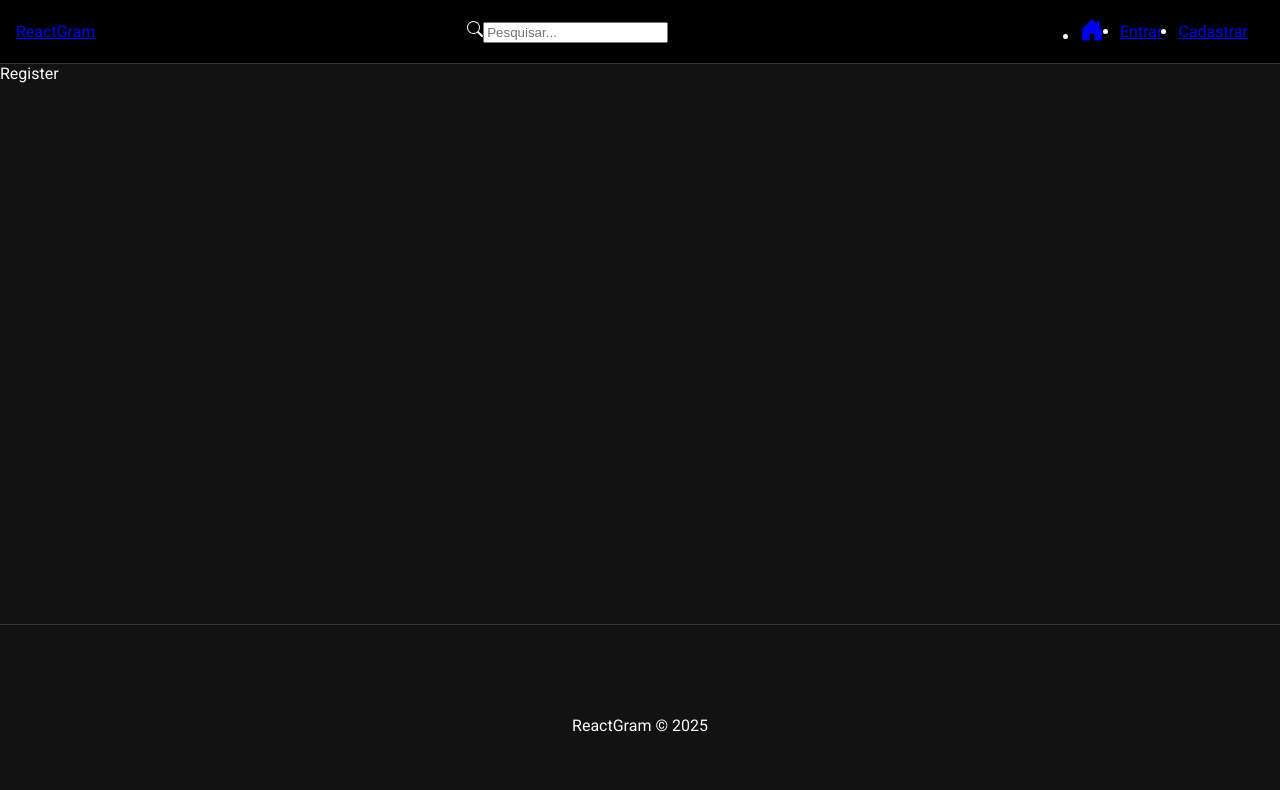
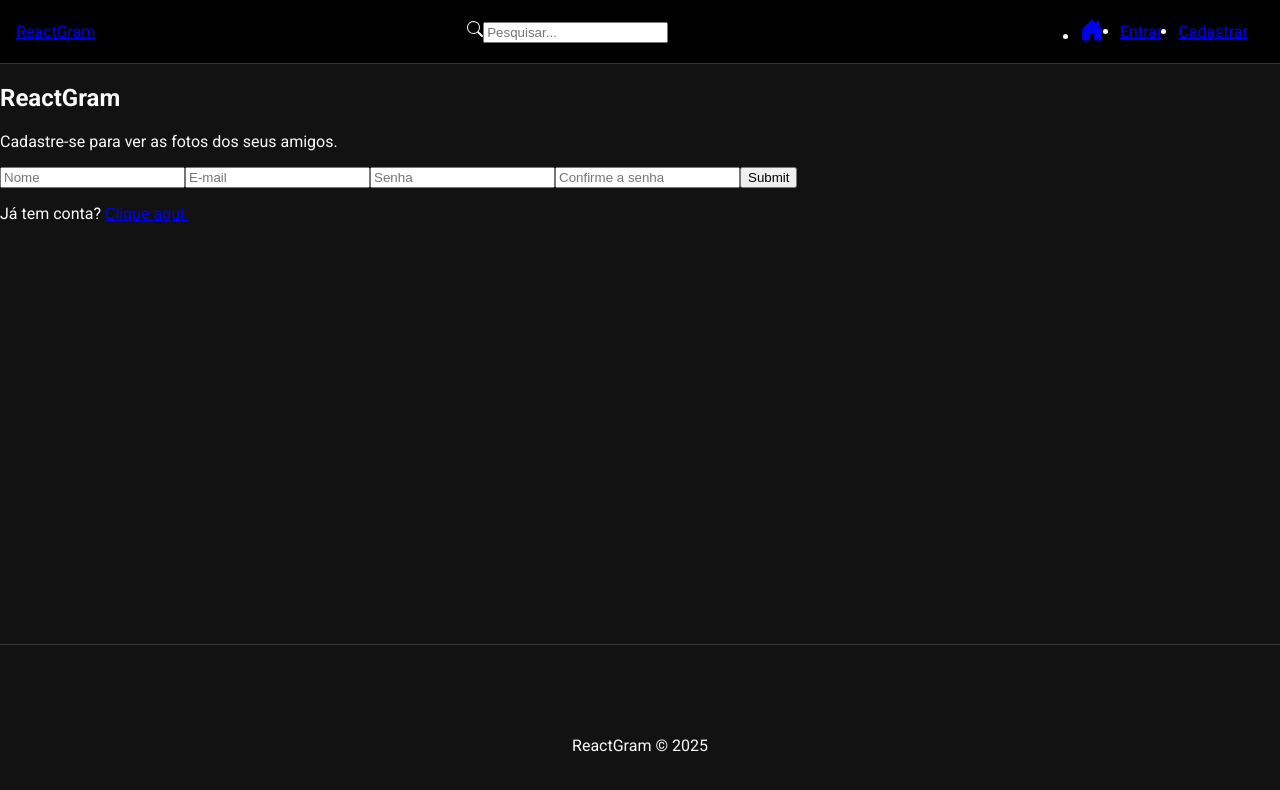
Before and after one commit to leandro-SI/react-gram-app, a React (Create React App) app in the folder front_end/: page /register in a window 1280 px wide. Shown: the top 790 px of the page. Built offline with nearby package versions, Linux system fonts and the light colour scheme; the HTML template or start-up script is replaced by a standard one.

Commit message:
criando formulário de cadastro

```diff
--- a/front_end/src/pages/Auth/Register.jsx
+++ b/front_end/src/pages/Auth/Register.jsx
@@ -1,10 +1,32 @@
-import React from 'react'
 import "./Auth.css";
+// Components
+import { Link } from "react-router-dom";
+
+// Hooks
+import { useState, useEffect } from 'react'
+
 
 const Register = () => {
-  return (
-    <div>Register</div>
-  )
+
+  const handleSubmit = (e) => {
+    e.preventDefault()
+    console.log("Registrando....");
+  }
+
+  return <div>
+    <h2>ReactGram</h2>
+    <p className='subtitle'>Cadastre-se para ver as fotos dos seus amigos.</p>
+    <form onSubmit={handleSubmit}>
+      <input type="text" placeholder='Nome' />
+      <input type="email" placeholder='E-mail' />
+      <input type="password" placeholder='Senha' />
+      <input type="password" placeholder='Confirme a senha' />
+      <input type="submit" placeholder='Cadastrar' />
+    </form>
+    <p>
+      Já tem conta? <Link to="/login">Clique aqui.</Link>
+    </p>
+  </div>
 }
 
 export default Register
```
